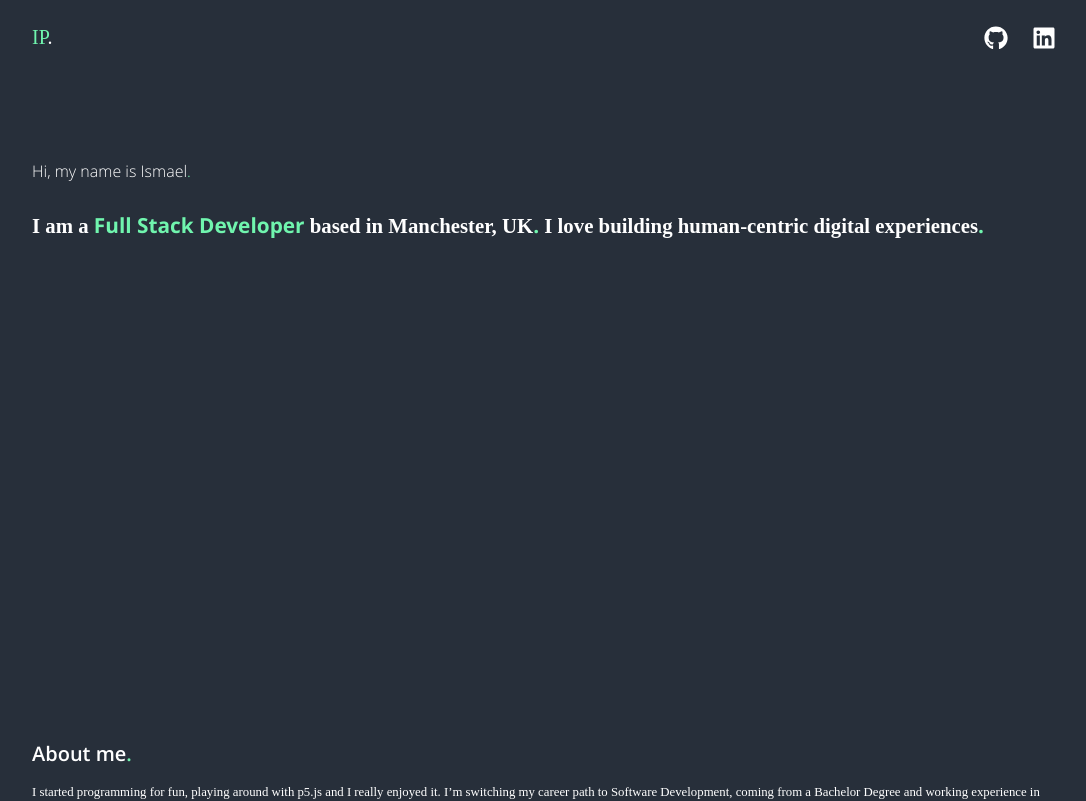
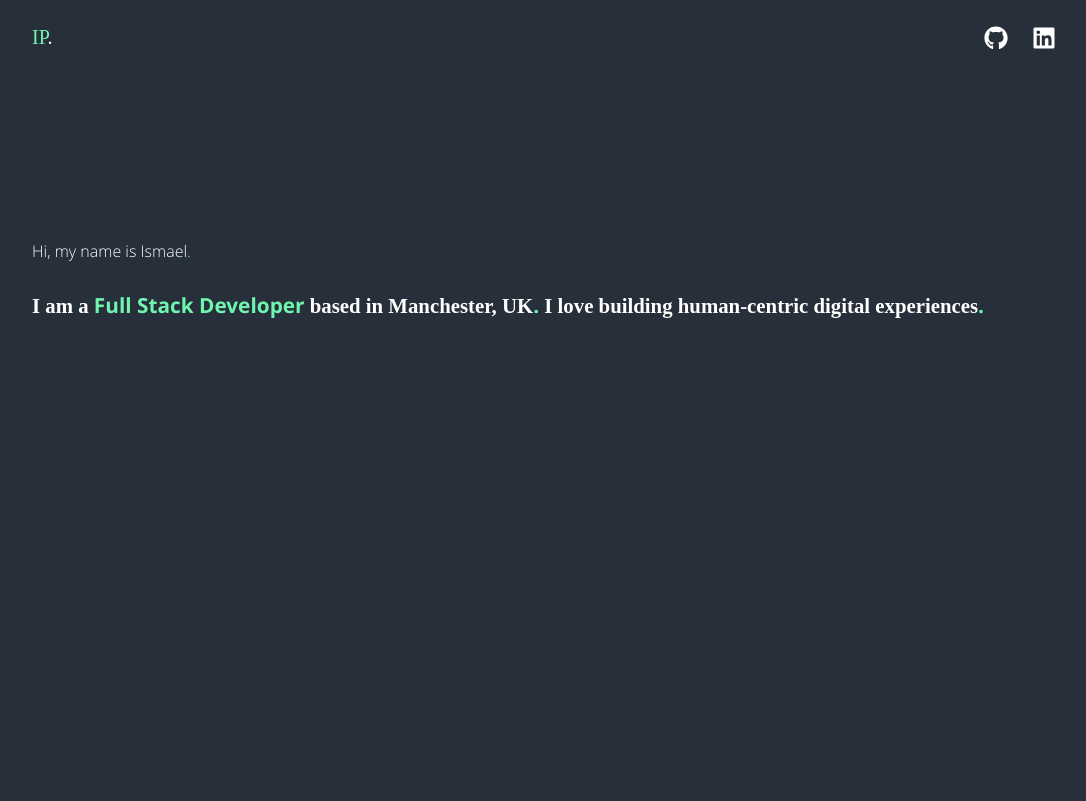
Before and after one commit to ismaelpaul/portfolio, a Next.js app: page / in a window 1280 px wide. Shown: the top 801 px of the page, without its empty margins (96-1182 px from the left). Built offline with nearby package versions, Linux system fonts and the light colour scheme.

Commit message:
Change height and padding

```diff
--- a/styles/Header.module.scss
+++ b/styles/Header.module.scss
@@ -1,12 +1,12 @@
 @import '../styles/variables.scss';
 
 .header {
-	height: 90.4vh;
+	height: 100vh;
 	background-color: $bg-color;
 
 	.text {
 		color: $primary-color;
-		padding-top: 10rem;
+		padding-top: 15rem;
 		margin: 0 10%;
 		font-family: 'OpenSans-Light';
 		font-size: 1rem;
```
